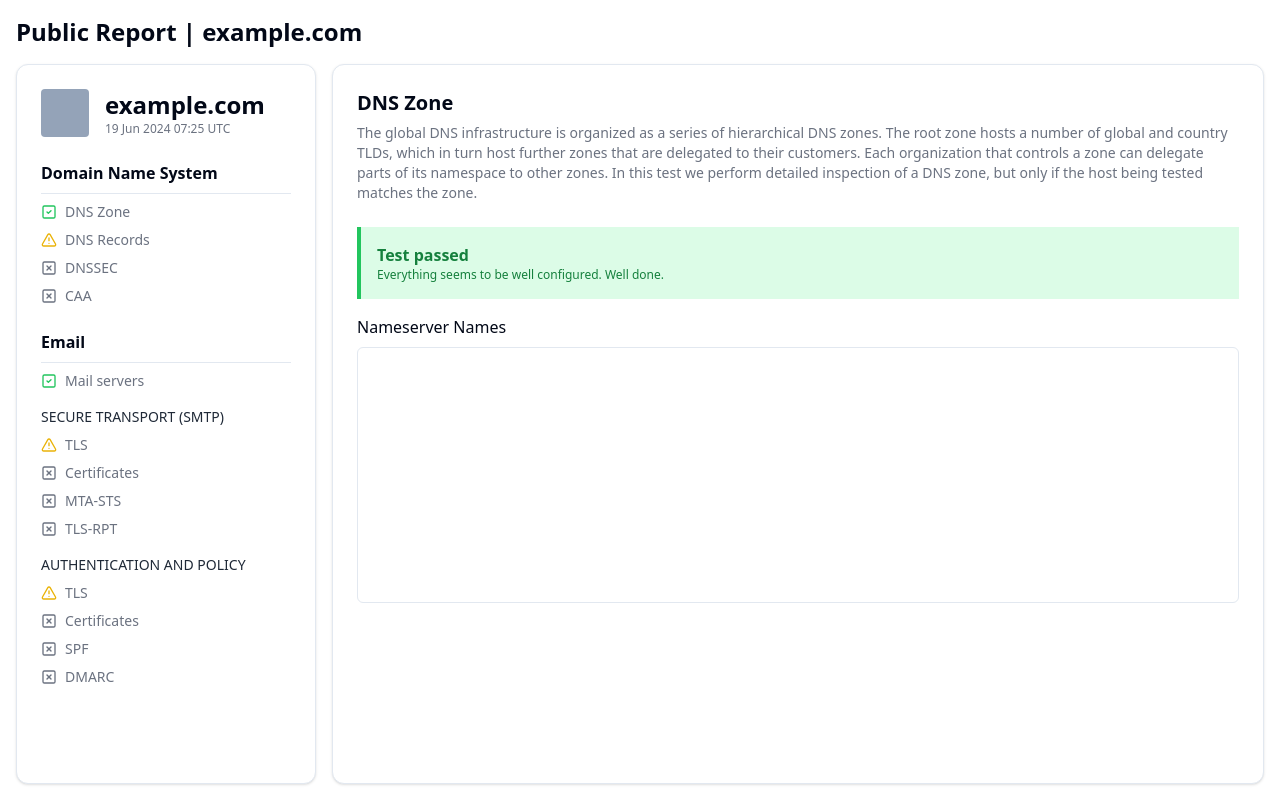
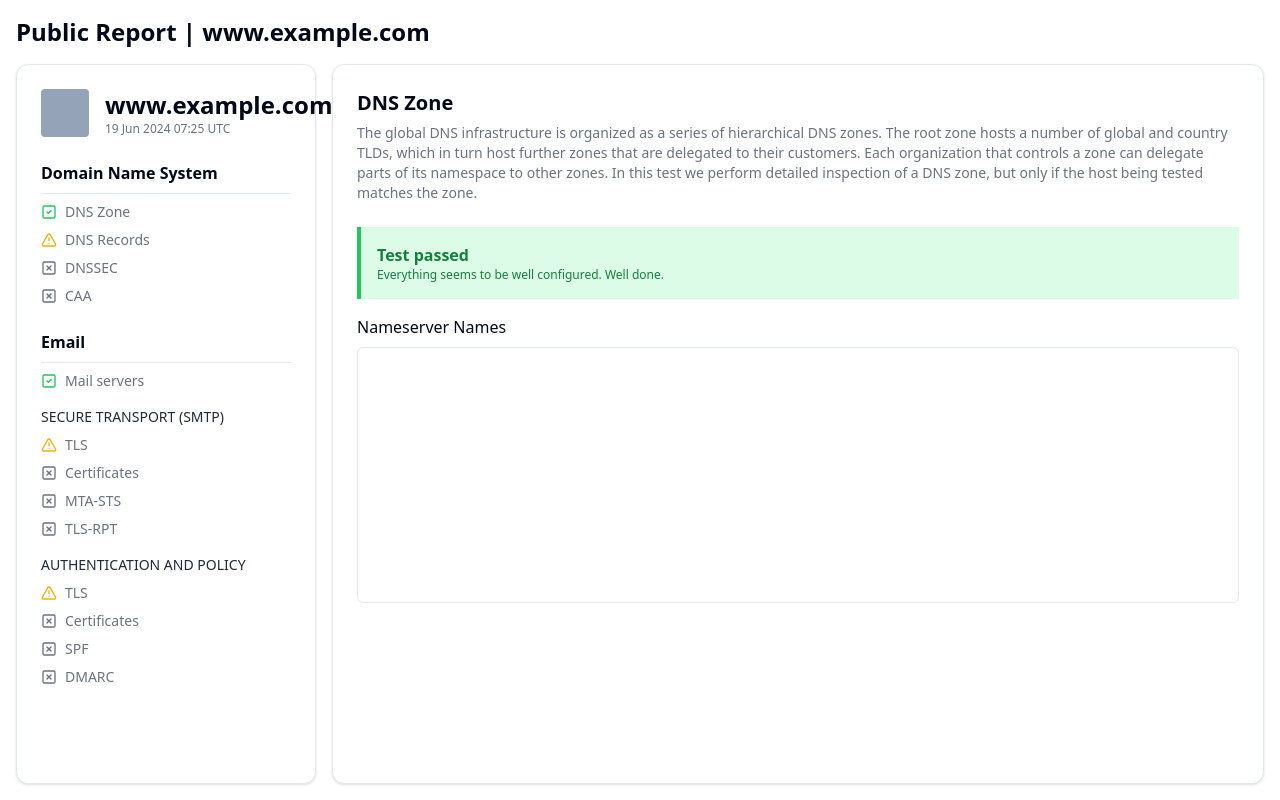
Before and after one commit to Aeon-Y/argus, a Next.js app: page /report in a window 1280 px wide. Built offline with nearby package versions, Linux system fonts and the light colour scheme.

Commit message:
refactor: update report layout

```diff
--- a/app/report/layout.tsx
+++ b/app/report/layout.tsx
@@ -2,11 +2,11 @@ import React from "react";
 
 const ReportLayout = ({ children }: { children: React.ReactNode }) => {
   return (
-    <div className="container mx-auto p-4 h-full flex flex-col">
+    <div className="mx-auto p-4 h-full flex flex-col">
       <header className="flex justify-between items-center mb-4">
-        <h1 className="text-2xl font-bold">Public Report | example.com</h1>
+        <h1 className="text-2xl font-bold">Public Report | www.example.com</h1>
       </header>
-      <main className="flex-1">{children}</main>
+      <main className="flex-1 grid grid-cols-4 gap-4">{children}</main>
     </div>
   );
 };
--- a/app/report/page.tsx
+++ b/app/report/page.tsx
@@ -7,7 +7,7 @@ import { Separator } from "@/components/ui/separator";
 
 const ReportPage = async () => {
   return (
-    <div className="grid grid-cols-4 gap-4 h-full">
+    <>
       <Card className="col-span-1">
         <CardHeader>
           <div className="flex items-center space-x-4">
@@ -15,7 +15,7 @@ const ReportPage = async () => {
               {/* <AvatarImage src="../favicon.ico" /> */}
             </Avatar>
             <div>
-              <h2 className="text-2xl font-bold">example.com</h2>
+              <h2 className="text-2xl font-bold">www.example.com</h2>
               <p className="text-xs text-gray-500">19 Jun 2024 07:25 UTC</p>
             </div>
           </div>
@@ -116,7 +116,7 @@ const ReportPage = async () => {
           <ScrollArea className="h-64 w-full rounded-md border"></ScrollArea>
         </CardContent>
       </Card>
-    </div>
+    </>
   );
 };
 
```
